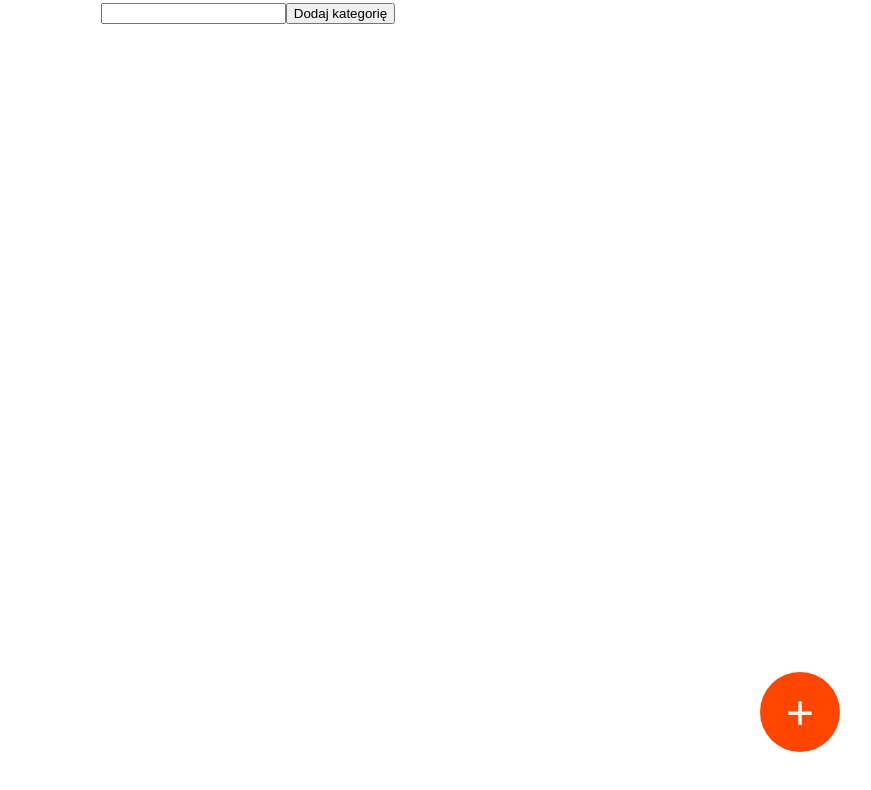
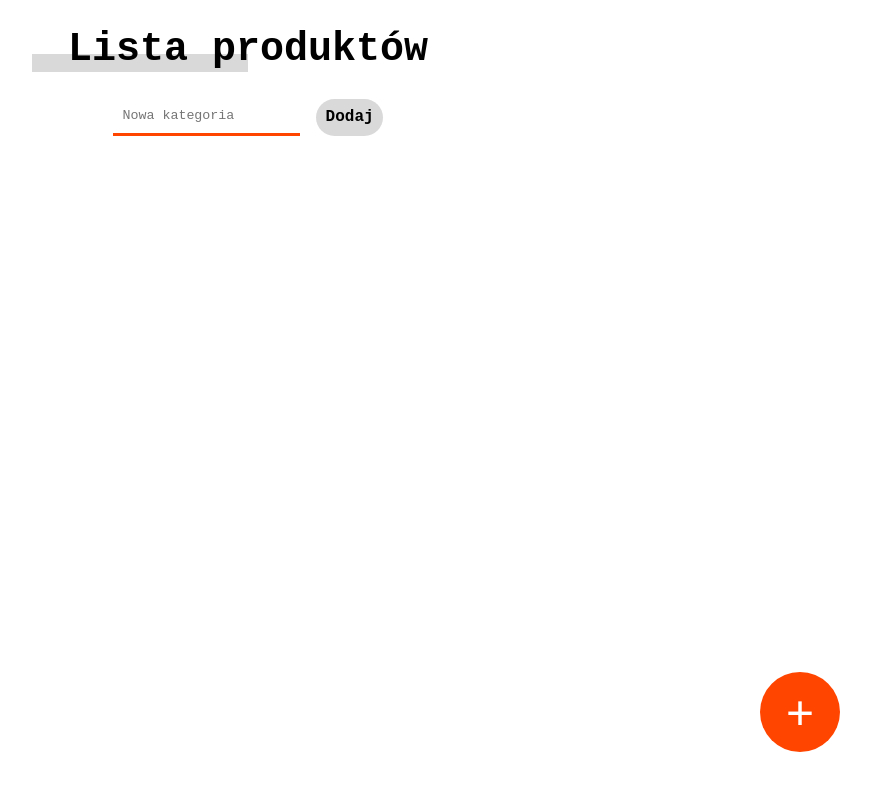
Before and after one commit to Pawson199/ProductList2, a website built with webpack: page src/index.html in a window 1280 px wide. Shown: the whole page, without its empty margins (392-1263 px from the left). Built offline with nearby package versions, Linux system fonts and the light colour scheme.

Commit message:
Add h1 to index.html, styles to add_cat_field

```diff
--- a/src/Strategy/categoryStrategy.js
+++ b/src/Strategy/categoryStrategy.js
@@ -8,8 +8,9 @@ import updateLocalStorage from "../updateLocalStorage";
 
     function createCategorySection(list){
         const input = document.createElement('input');
+        input.placeholder = 'Nowa kategoria'
         const button = document.createElement('button');
-        button.innerHTML = "Dodaj kategorię";
+        button.innerHTML = "Dodaj";
         [input, button].forEach( el => section.appendChild(el) )
         body.appendChild(section)
         button.addEventListener( 'click', () => addCategoryARRAY(list, input.value));
--- a/src/Styles/_addingPlate.scss
+++ b/src/Styles/_addingPlate.scss
@@ -18,6 +18,8 @@
                         & label{
                             margin-top: 1rem;
                             font-family: monospace;
+                            font-size: 1.1rem;
+                            font-weight: bold;
                         }
                 }
                 & div:nth-child(2){
@@ -25,6 +27,8 @@
                     @include display-flex(flex-start, center, row);
                         & label{
                             font-family: monospace;
+                            font-size: 1.1rem;
+                            font-weight: bold;
                         }
                         & label:nth-child(3){
                             margin-left: 1.3rem;
@@ -49,9 +53,9 @@
                     position: absolute;
                     width: 100%;
                     height: 100%;
-                    left: -3px;
-                    top: -3px;
-                    background-color: rgba(0, 0, 0, 0.274);
+                    left: -4px;
+                    top: -4px;
+                    border: 1px solid black;
                     border-radius: 20px;
                     z-index: -1;
                 }
--- /dev/null
+++ b/src/Styles/_categoryPlate.scss
@@ -0,0 +1,22 @@
+@import './mixins';
+
+.add_category_field{
+    & *{
+        padding: 0.6rem;
+    }
+    @include display-flex(center, center, row);
+    button{
+        background-color: rgba(95, 88, 88, 0.226);
+        font-family: monospace;
+        font-weight: bold;
+        font-size: 1rem;
+        border: 0;
+        border-radius: 50px;
+        margin-left: 1rem;
+    }
+    input{
+        border: 0;
+        font-family: monospace;
+        border-bottom: 3px solid orangered;
+    }
+}
--- /dev/null
+++ b/src/Styles/_list.scss
@@ -0,0 +1,5 @@
+@import './mixins';
+
+.list_container{
+    width: 100%;
+}
--- a/src/Styles/main.scss
+++ b/src/Styles/main.scss
@@ -1,5 +1,8 @@
 @import './addingPlate';
 @import './addItemBTN';
+@import './list';
+@import './mixins';
+@import './categoryPlate';
 
 body{
     font-size: 20px;
@@ -7,7 +10,20 @@ body{
     padding: 0;
     width: 100%;
     height: 100%;
-    display: flex;
-    justify-content: center;
-    align-items: center;
+    @include display-flex(center, center, column)
 }
+
+h1{
+    font-family: monospace;
+    position: relative;
+        &::before{
+            position: absolute;
+            content: "";
+            width: 60%;
+            height: 40%;
+            background-color: rgba(95, 88, 88, 0.226);
+            bottom: 0;
+            left: -10%;
+            z-index: -1;
+        }
+}
--- a/src/index.html
+++ b/src/index.html
@@ -6,6 +6,6 @@
     <title>Document</title>
 </head>
 <body>
-
+    <h1 class="desc"> Lista produktów </h1>
 </body>
 </html>
```
Also changed, not shown: src/Styles/main.css, 1 other file.
